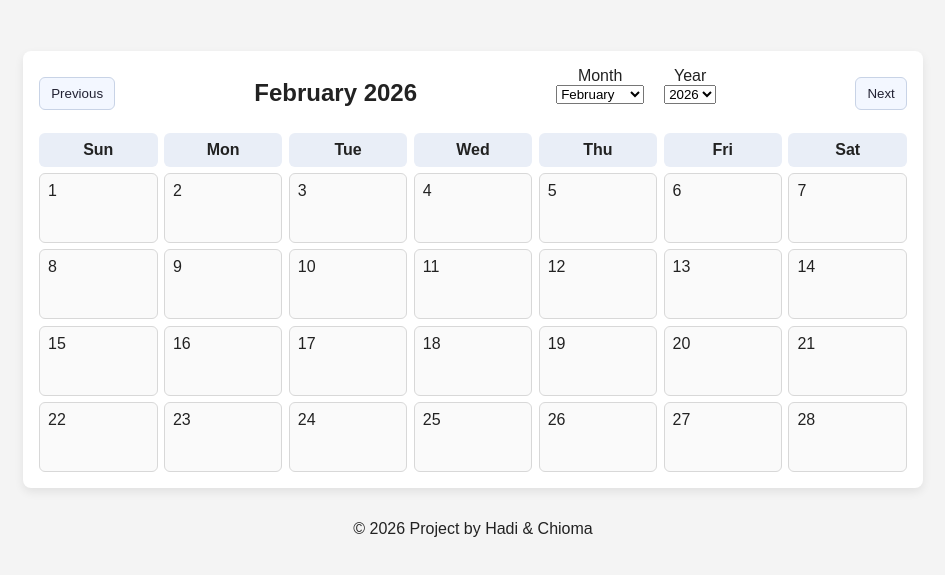
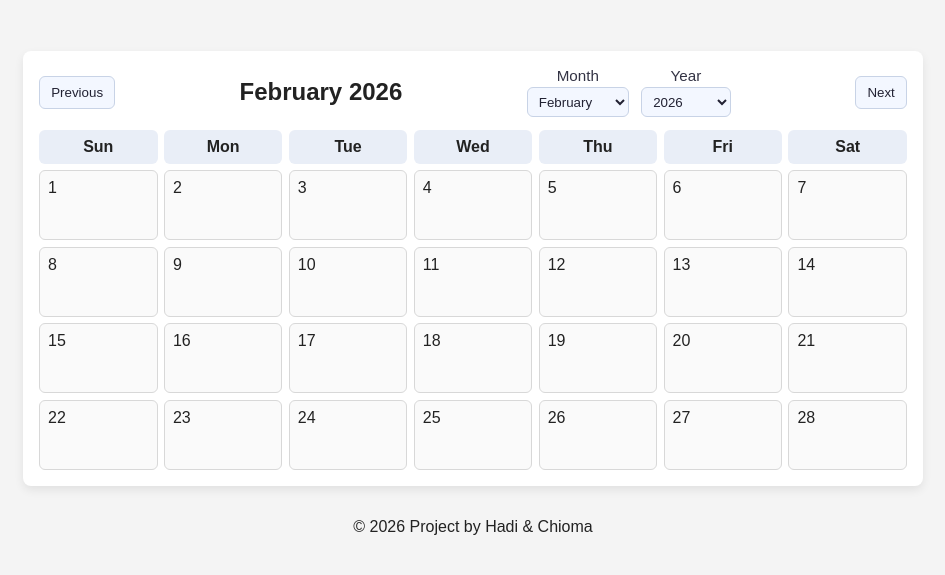
Before and after one commit to JanefrancessC/Piscine-Sprint-2-Project-Days-Calendar, a website with bundled scripts: page index.html in a window 1280 px wide. Shown: the part 77-652 px from the top of the page, without its empty margins (167-1112 px from the left). Built offline with nearby package versions, Linux system fonts and the light colour scheme.

Commit message:
style(css): adjust controls layout and enhance select element styling

```diff
--- a/style.css
+++ b/style.css
@@ -32,16 +32,36 @@ main {
 
 #controls {
   display: flex;
-  gap: 20px;
+  gap: 0.75rem;
   justify-content: center;
   align-items: flex-end;
-  margin-bottom: 1rem;
+  margin-bottom: 0;
 }
 
 .control-group {
   display: flex;
   flex-direction: column;
   align-items: center;
+}
+
+.control-group label {
+  font-size: 0.95rem;
+  margin-bottom: 0.2rem;
+  color: #334;
+}
+
+.control-group select {
+  border: 1px solid #c8d3e6;
+  background-color: #f3f7ff;
+  color: #223;
+  border-radius: 6px;
+  padding: 0.35rem 0.45rem;
+  min-width: 90px;
+}
+
+.control-group select:focus-visible {
+  outline: 2px solid #3b78d8;
+  outline-offset: 2px;
 }
 
 .month-year {
```
